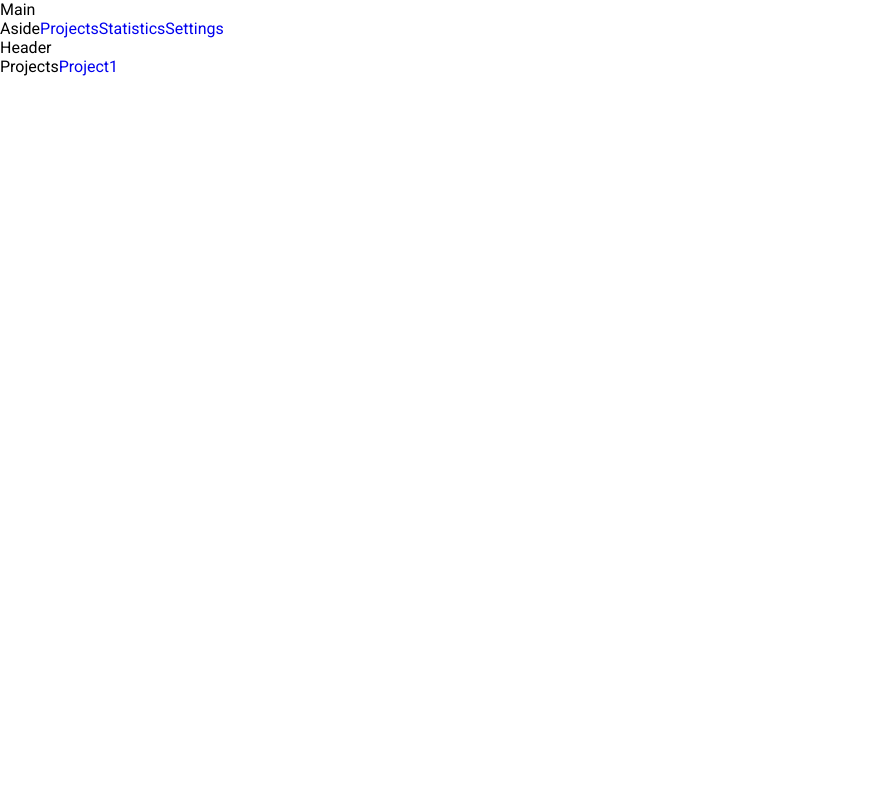
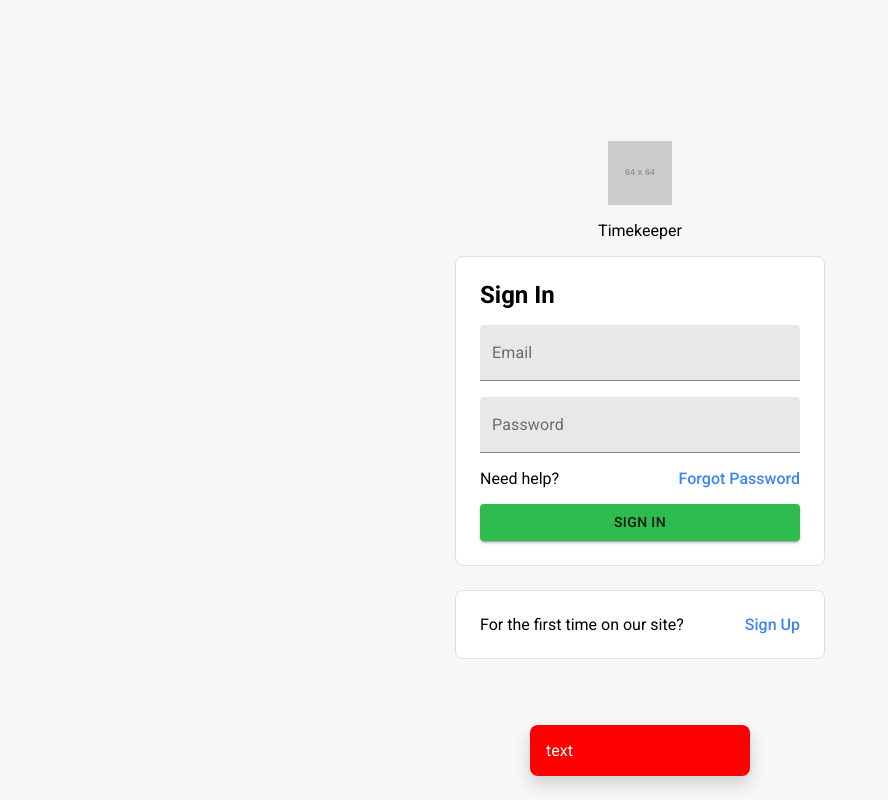
Before and after one commit to DmitryKrysanov/timekeeper, a React (Create React App) app: page /auth/signin in a window 1280 px wide. Before the commit this address led to /main/projects. Shown: the whole page, without its empty margins (0-888 px from the left). Built offline with nearby package versions, Linux system fonts and the light colour scheme.

Commit message:
sign in static mockup has been created

```diff
--- a/src/App.tsx
+++ b/src/App.tsx
@@ -5,7 +5,7 @@ import * as ROUTES from './constants/routes';
 import {ProtectedRoute} from './helpers/routes';
 
 export default function App(): JSX.Element {
-  const user = true;
+  const user = false;
 
   return (
     <Switch>
--- a/src/components/SignIn/index.tsx
+++ b/src/components/SignIn/index.tsx
@@ -1,13 +1,47 @@
 import React from 'react';
 import {Link} from 'react-router-dom';
 import * as ROUTES from '../../constants/routes';
+import {Card, CardRow, CardTitle} from '../UI/Card';
+import {Form, FormRow} from '../UI/Form';
+import PrimaryButton from '../UI/PrimaryButton';
+import TextField from '../UI/TextField';
+import {Container, Hint} from './styles/SignIn';
 
-export default function SignIn() {
+export default function SignIn(): JSX.Element {
+  const onSubmit = () => {};
   return (
-    <div>
-      SignIn
-      <Link to={ROUTES.SIGN_UP}>Sign Up</Link>
-      <Link to={ROUTES.FORGOT_PASSWORD}>Forgot Password</Link>
-    </div>
+    <Container>
+      <Card>
+        <CardTitle>Sign In</CardTitle>
+        <Form>
+          <FormRow>
+            <TextField variant="filled" label="Email" />
+          </FormRow>
+          <FormRow>
+            <TextField variant="filled" label="Password" />
+          </FormRow>
+          <FormRow>
+            <p>Need help?</p>
+            <Link to={ROUTES.FORGOT_PASSWORD}>Forgot Password</Link>
+          </FormRow>
+          <PrimaryButton
+            color="primary"
+            variant="contained"
+            onClick={onSubmit}
+            isLoad={false}
+          >
+            Sign In
+          </PrimaryButton>
+        </Form>
+      </Card>
+      <Hint>
+        <Card>
+          <CardRow>
+            <p>For the first time on our site?</p>
+            <Link to={ROUTES.SIGN_UP}>Sign Up</Link>
+          </CardRow>
+        </Card>
+      </Hint>
+    </Container>
   );
 }
--- /dev/null
+++ b/src/components/SignIn/styles/SignIn.tsx
@@ -0,0 +1,7 @@
+import styled from 'styled-components';
+
+export const Container = styled.div``;
+
+export const Hint = styled.div`
+  margin-top: 24px;
+`;
--- /dev/null
+++ b/src/components/UI/Alert/index.tsx
@@ -0,0 +1,11 @@
+import React from 'react';
+import {Container} from './styles/Alert';
+
+interface IAlert {
+  message: string;
+  type: 'error' | 'success';
+}
+
+export default function Alert({message, type}: IAlert) {
+  return <Container type={type}>{message}</Container>;
+}
--- /dev/null
+++ b/src/components/UI/Alert/styles/Alert.tsx
@@ -0,0 +1,21 @@
+import styled, {css} from 'styled-components';
+
+export const Container = styled.div<{type: string}>`
+  min-width: 220px;
+  padding: 16px;
+  color: #fff;
+  background-color: green;
+  border-radius: 8px;
+  -webkit-box-shadow: 0px 8px 16px 0px rgba(50, 50, 50, 0.2);
+  -moz-box-shadow: 0px 8px 16px 0px rgba(50, 50, 50, 0.2);
+  box-shadow: 0px 8px 16px 0px rgba(50, 50, 50, 0.2);
+
+  position: absolute;
+  bottom: 24px;
+
+  ${({type}) =>
+    type === 'error' &&
+    css`
+      background-color: red;
+    `}
+`;
--- /dev/null
+++ b/src/components/UI/Card/index.tsx
@@ -0,0 +1,18 @@
+import styled from 'styled-components';
+
+export const Card = styled.div`
+  width: 100%;
+  border: 1px solid #e0e0e0;
+  border-radius: 8px;
+  padding: 24px;
+  background-color: #fff;
+`;
+
+export const CardTitle = styled.h2`
+  margin-bottom: 16px;
+`;
+
+export const CardRow = styled.div`
+  display: flex;
+  justify-content: space-between;
+`;
--- /dev/null
+++ b/src/components/UI/Form/index.tsx
@@ -0,0 +1,13 @@
+import styled from 'styled-components';
+
+export const Form = styled.form`
+  display: flex;
+  flex-direction: column;
+`;
+
+export const FormRow = styled.div`
+  width: 100%;
+  margin-bottom: 16px;
+  display: flex;
+  justify-content: space-between;
+`;
--- a/src/components/UI/TextField/index.tsx
+++ b/src/components/UI/TextField/index.tsx
@@ -12,6 +12,7 @@ interface ITextField {
 export default function PrimaryTextField({error, ...restProps}: ITextField) {
   return (
     <TextField
+      fullWidth
       {...restProps}
       error={error ? true : false}
       helperText={error ? error : null}
--- a/src/index.scss
+++ b/src/index.scss
@@ -17,5 +17,7 @@ h1, h2, h3, h4, h5, h6, p, a {
 }
 
 a {
+  color: #4184F3;
   text-decoration: none;
+  font-weight: 500;
 }
--- a/src/layouts/AuthLayout/index.tsx
+++ b/src/layouts/AuthLayout/index.tsx
@@ -1,18 +1,26 @@
 import React from 'react';
 import {Redirect, Route, Switch} from 'react-router-dom';
 import {ForgotPassword, SignIn, SignUp} from '../../components';
+import Alert from '../../components/UI/Alert';
 import * as ROUTES from '../../constants/routes';
+import {Container, Content, Logo} from './styles/AuthLayout';
 
 export default function AuthLayout() {
   return (
-    <div>
-      Auth
+    <Container>
+      <Content>
+        <Logo>
+          <img src="http://placehold.it/64x64" alt="logo" />
+          Timekeeper
+        </Logo>
         <Switch>
           <Route path={ROUTES.SIGN_IN} component={SignIn} />
           <Route path={ROUTES.SIGN_UP} component={SignUp} />
           <Route path={ROUTES.FORGOT_PASSWORD} component={ForgotPassword} />
           <Redirect to={ROUTES.SIGN_IN} />
         </Switch>
-    </div>
+      </Content>
+      <Alert message="text" type="error" />
+    </Container>
   );
 }
--- /dev/null
+++ b/src/layouts/AuthLayout/styles/AuthLayout.tsx
@@ -0,0 +1,34 @@
+import styled from 'styled-components';
+
+export const Container = styled.div`
+  width: 100%;
+  height: 100vh;
+  display: flex;
+  justify-content: center;
+  align-items: center;
+  background-color: #f6f7f7;
+`;
+
+export const Content = styled.div`
+  width: 370px;
+  display: flex;
+  flex-direction: column;
+
+  @media screen and (max-width: 414px) {
+    width: 100%;
+    padding: 0 16px;
+  }
+`;
+
+export const Logo = styled.div`
+  display: flex;
+  flex-direction: column;
+  align-items: center;
+  margin-bottom: 16px;
+
+  img {
+    width: 64px;
+    height: 64px;
+    margin-bottom: 16px;
+  }
+`;
```
Also changed, not shown: src/components/UI/Row/index.tsx (added, +8 -0 lines), 1 other file (tests, documents, lock files or other folders). Lines whose indentation alone changed are shown as unchanged.
